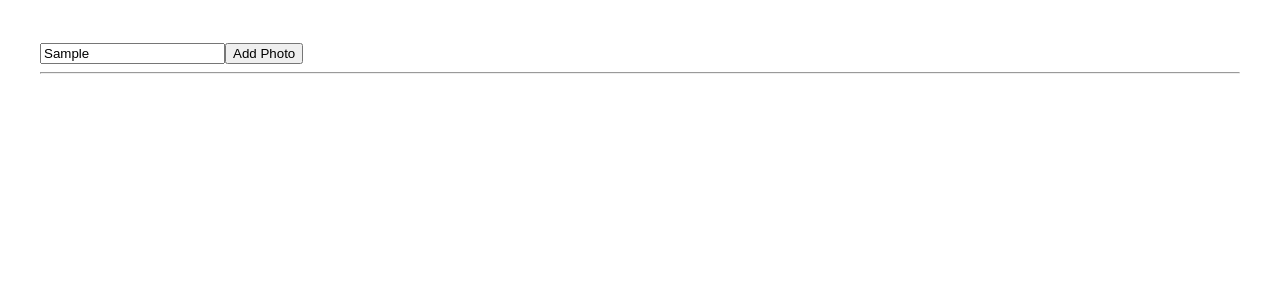
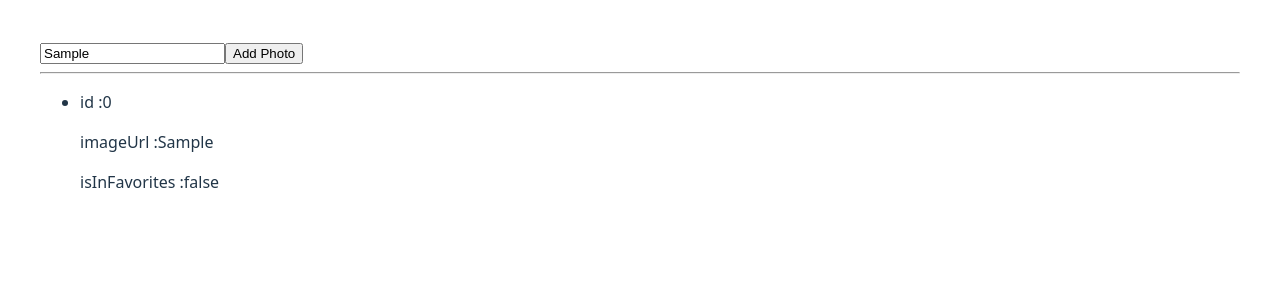
Before and after one commit to francois-ulrich/vuejs-course, a Vue app: page / in a window 1280 px wide. Both pictures are taken after typing "Sample" into the empty fields and a click on the input "Add Photo". Shown: the top 300 px of the page. Built offline with nearby package versions, Linux system fonts and the light colour scheme.

Commit message:
added props, form & list are functional

```diff
--- a/src/components/Project02/ImageGallery.vue
+++ b/src/components/Project02/ImageGallery.vue
@@ -1,10 +1,22 @@
 <script setup lang="ts">
+import { ref } from "vue";
 import ImageGalleryForm from "./ImageGalleryForm.vue";
 import ImageGalleryList from "./ImageGalleryList.vue";
 import type { ImageGalleryFormData } from "./Interfaces/ImageGalleryFormData";
+import type { ImageItemData } from "./Interfaces/ImageItemData";
+
+let items = ref<ImageItemData[]>([]);
 
 function onFormSubmit(data: ImageGalleryFormData) {
   console.log(data.imageUrl);
+
+  const newItem = {
+    imageUrl: data.imageUrl,
+    isInFavorites: false,
+    id: 0,
+  };
+
+  items.value.push(newItem);
 }
 </script>
 
@@ -12,7 +24,7 @@ function onFormSubmit(data: ImageGalleryFormData) {
   <div class="image-gallery">
     <ImageGalleryForm @submit="onFormSubmit" />
     <hr />
-    <ImageGalleryList />
+    <ImageGalleryList :items="items" />
   </div>
 </template>
 
--- a/src/components/Project02/ImageGalleryForm.vue
+++ b/src/components/Project02/ImageGalleryForm.vue
@@ -3,6 +3,7 @@ import { ref } from "vue";
 import type { ImageGalleryFormData } from "./Interfaces/ImageGalleryFormData";
 
 let form = ref<ImageGalleryFormData>({ imageUrl: "" });
+
 const emit = defineEmits<{
   submit: [value: ImageGalleryFormData];
 }>();
--- a/src/components/Project02/ImageGalleryList.vue
+++ b/src/components/Project02/ImageGalleryList.vue
@@ -1,10 +1,18 @@
 <script setup lang="ts">
-import { ref } from "vue";
 import type { ImageItemData } from "./Interfaces/ImageItemData";
+import ImageItem from "./ImageItem.vue";
 
-let items = ref<ImageItemData[]>([]);
+interface Props {
+  items: ImageItemData[];
+}
+
+const props = defineProps<Props>();
 </script>
 
 <template>
-  <div></div>
+  <ul>
+    <li v-for="item in props.items">
+      <ImageItem :data="item" />
+    </li>
+  </ul>
 </template>
--- a/src/components/Project02/ImageItem.vue
+++ b/src/components/Project02/ImageItem.vue
@@ -1,14 +1,17 @@
 <script setup lang="ts">
-import { ref } from "vue";
 import type { ImageItemData } from "./Interfaces/ImageItemData";
 
-let data = ref<ImageItemData>();
+interface Props {
+  data: ImageItemData;
+}
+
+const props = defineProps<Props>();
 </script>
 
 <template>
   <article>
-    <p>id&nbsp;:{{ data?.id }}</p>
-    <p>imageUrl&nbsp;:{{ data?.imageUrl }}</p>
-    <p>isInFavorites&nbsp;:{{ data?.isInFavorites }}</p>
+    <p>id&nbsp;:{{ props.data.id }}</p>
+    <p>imageUrl&nbsp;:{{ props.data.imageUrl }}</p>
+    <p>isInFavorites&nbsp;:{{ props.data.isInFavorites }}</p>
   </article>
 </template>
```
